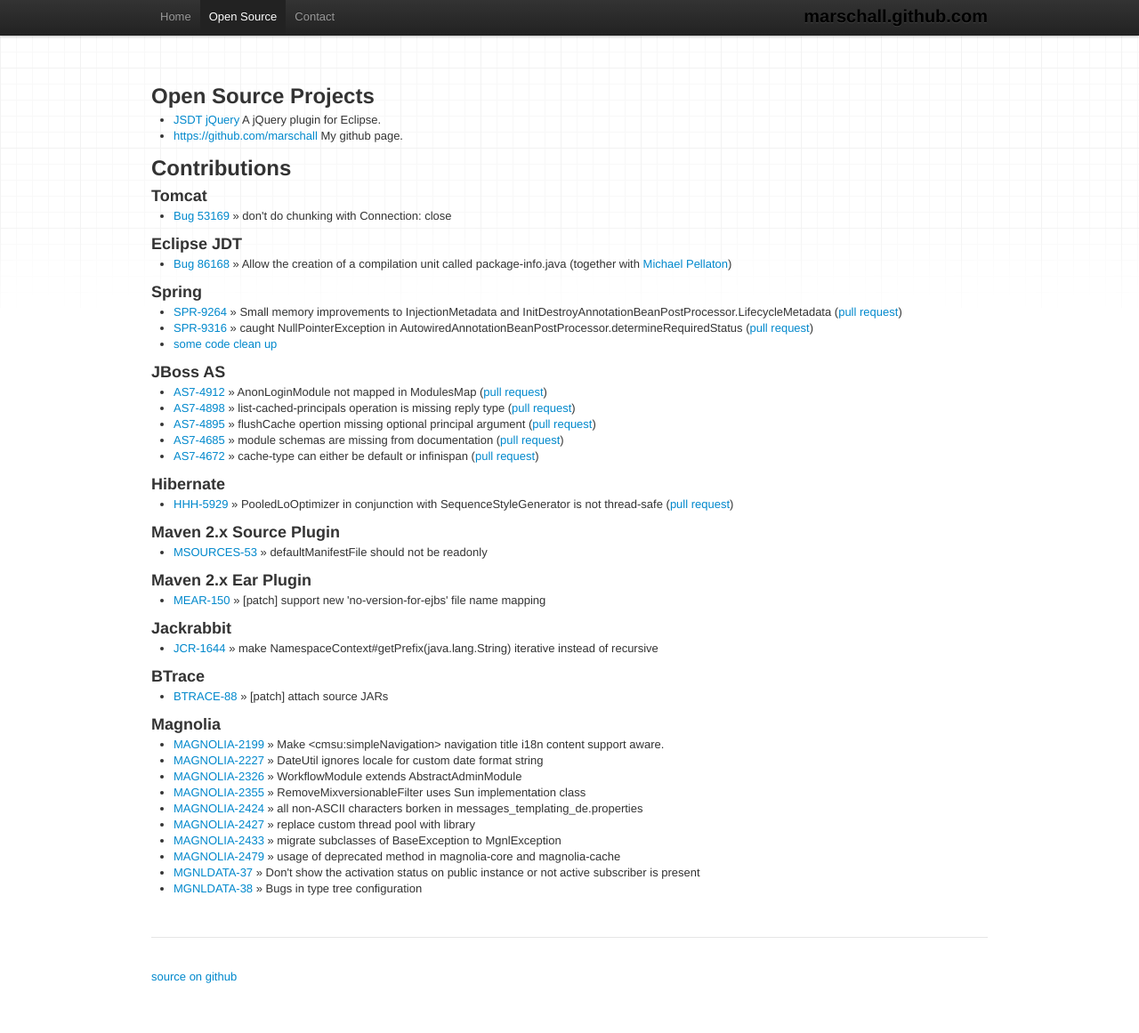
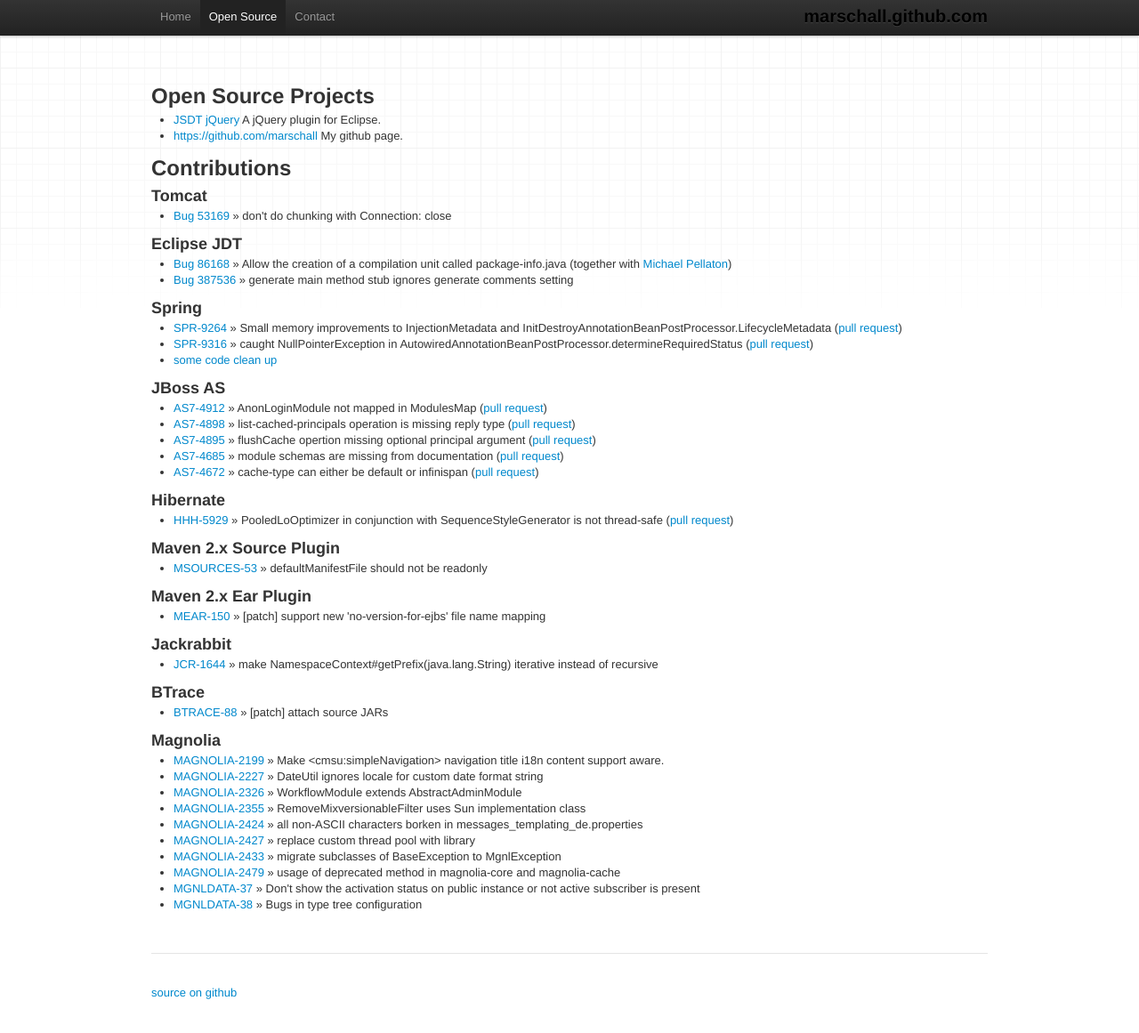
Before and after one commit to marschall/marschall.github.com, a Jekyll site: the page built from open-source.html, in a window 1280 px wide and 1161 px high. Shown: the whole window at 89% size. Built offline with Jekyll 4.4.1, drawn with Linux system fonts in a browser that asks for light colours.

Commit message:
add bug 387536

```diff
--- a/open-source.html
+++ b/open-source.html
@@ -17,6 +17,7 @@
 <h3>Eclipse JDT</h3>
 <ul>
   <li><a href="https://bugs.eclipse.org/bugs/show_bug.cgi?id=86168">Bug 86168</a> &raquo; Allow the creation of a compilation unit called package-info.java (together with <a href="http://pellaton.github.com/">Michael Pellaton</a>)</li>
+  <li><a href="https://bugs.eclipse.org/bugs/show_bug.cgi?id=387536">Bug 387536</a> &raquo; generate main method stub ignores generate comments setting</li>
 </ul>
 <h3>Spring</h3>
 <ul>
```
